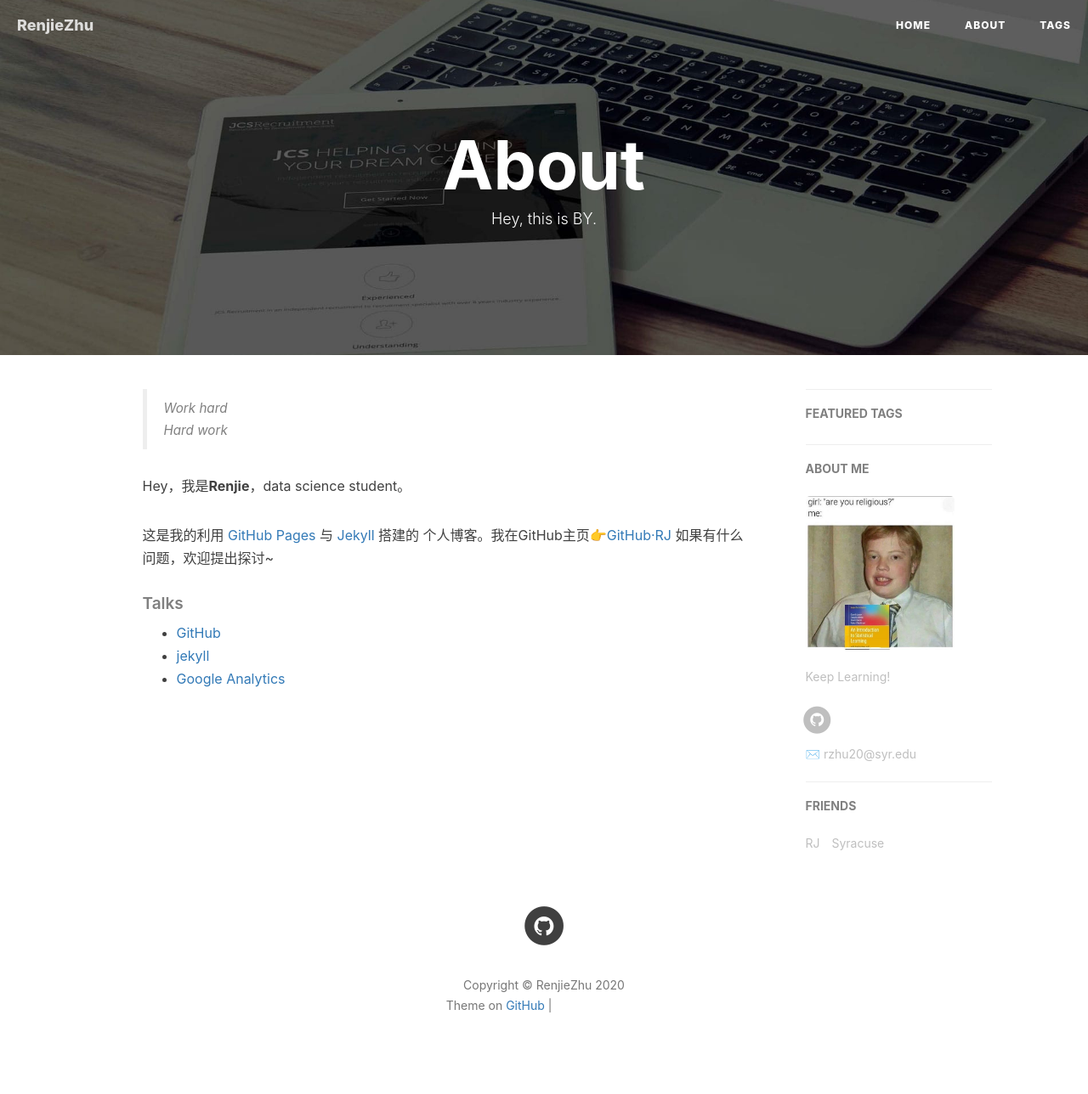
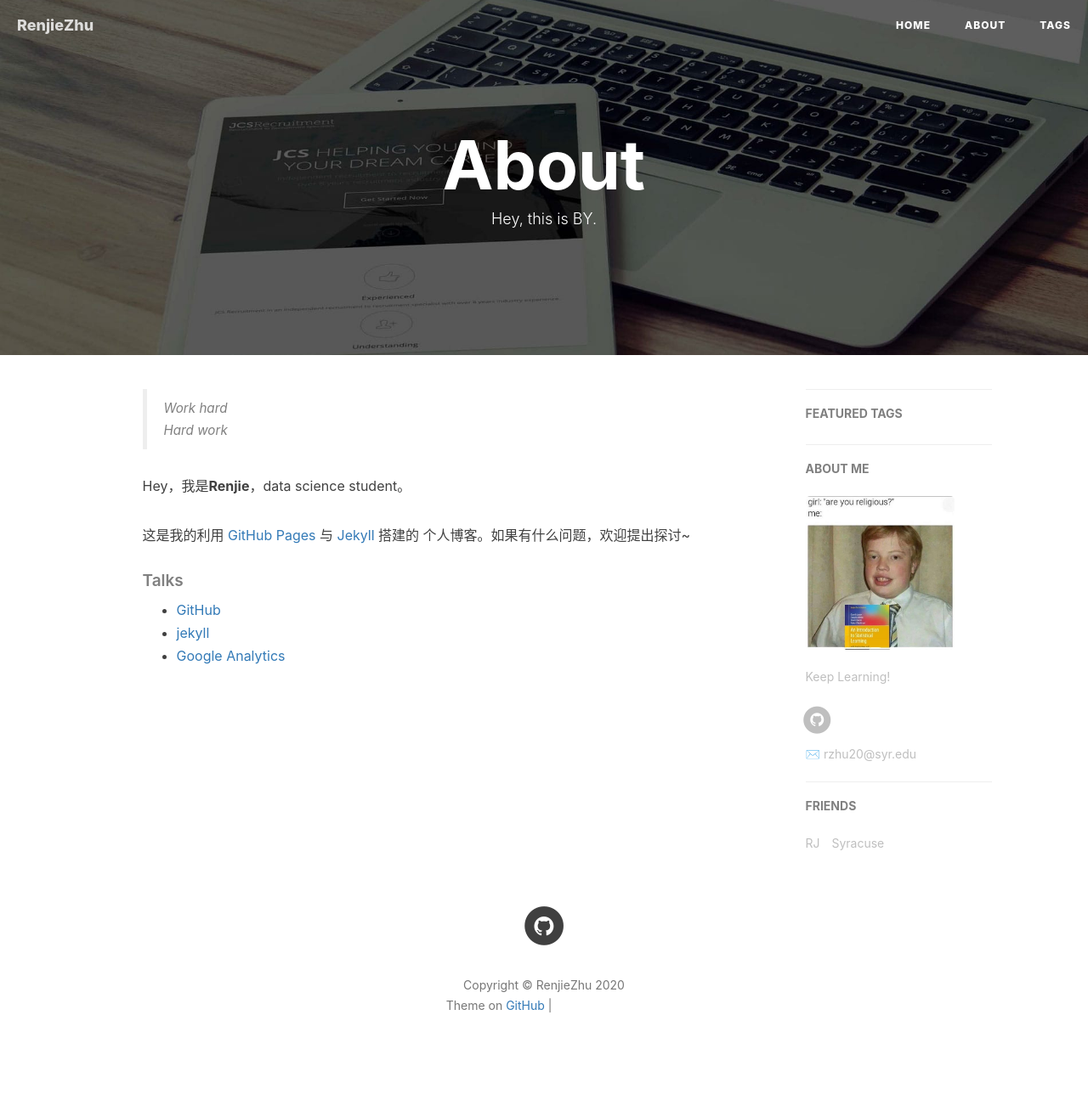
Before and after one commit to RJzhu123/RJzhu123.github.io, a Jekyll site: the page built from about.html, in a window 1280 px wide. Shown: the whole page at 85% size. Built offline with Jekyll 4.4.1, drawn with Linux system fonts in a browser that asks for light colours; nearby versions of some CDN libraries; comment, search, counter and statistics services are not loaded; grey boxes are pictures that could not be loaded.

Commit message:
Update about.html

```diff
--- a/about.html
+++ b/about.html
@@ -20,7 +20,7 @@
 
     <p>Hey，我是<strong>Renjie</strong>，data science student。</p>
 
-    <p>这是我的利用 <a href="https://pages.github.com/">GitHub Pages</a> 与 <a href="http://jekyll.com.cn/">Jekyll</a> 搭建的 个人博客。我在GitHub主页<a href="https://github.com/rjzhu123">👉GitHub·RJ</a> 如果有什么问题，欢迎提出探讨~</p>
+    <p>这是我的利用 <a href="https://pages.github.com/">GitHub Pages</a> 与 <a href="http://jekyll.com.cn/">Jekyll</a> 搭建的 个人博客。如果有什么问题，欢迎提出探讨~</p>
 
     <p></p>
 
```
